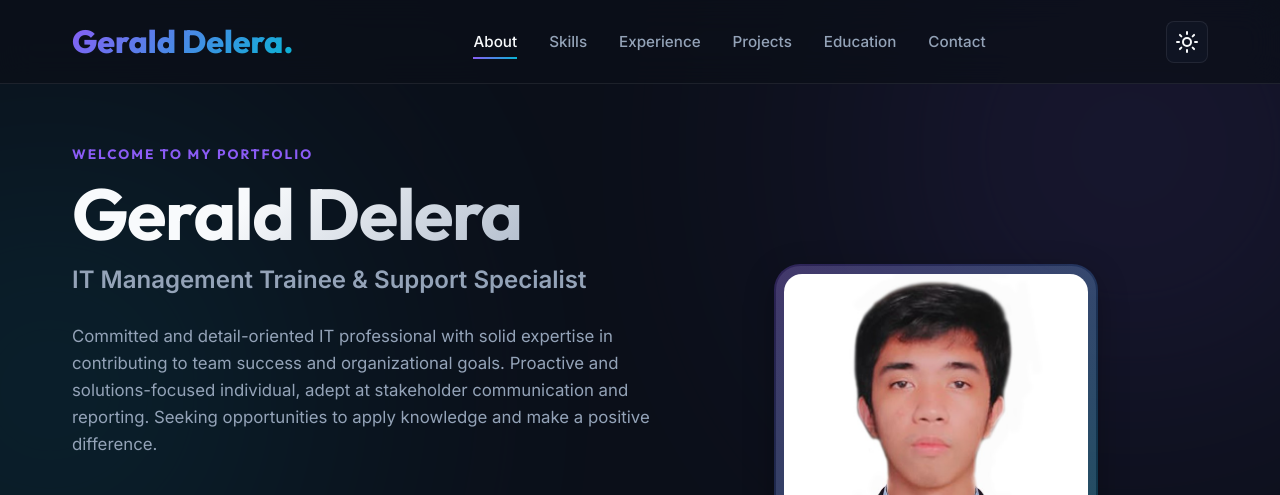
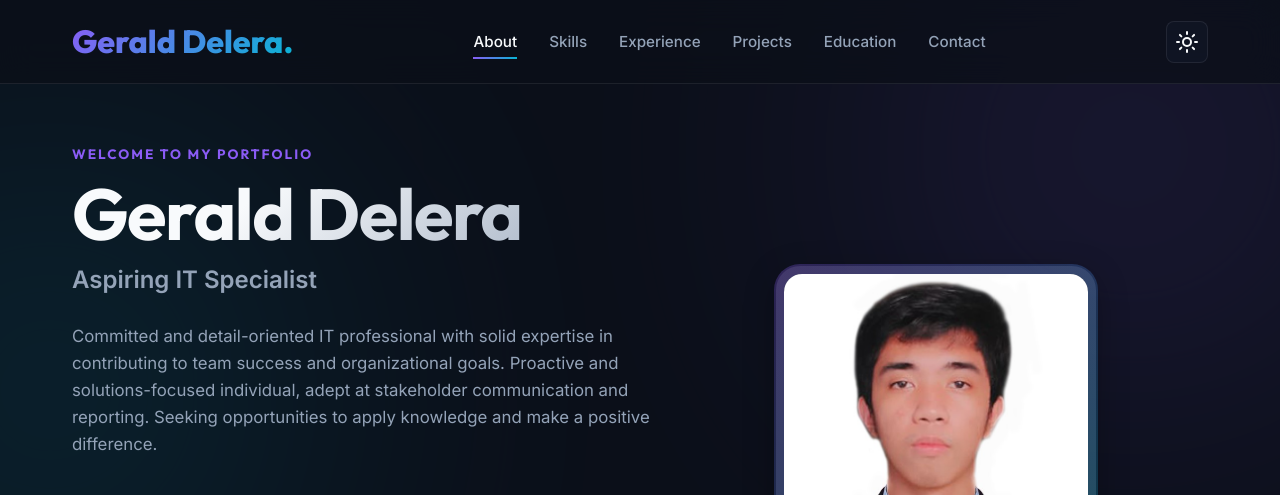
Before and after one commit to h4ruushi/gerald-delera-portfolio, a website built with Vite: page index.html in a window 1280 px wide. Shown: the top 495 px of the page. Built offline with nearby package versions, Linux system fonts and the light colour scheme.

Commit message:
updated portfolio details

```diff
--- a/index.html
+++ b/index.html
@@ -71,7 +71,7 @@
         <div class="hero-info">
           <span class="hero-subtitle">Welcome to my portfolio</span>
           <h1 class="hero-title">Gerald Delera</h1>
-          <p class="hero-role">IT Management Trainee &amp; Support Specialist</p>
+          <p class="hero-role">Aspiring IT Specialist</p>
           <p class="hero-summary">
             Committed and detail-oriented IT professional with solid expertise in contributing to team success and
             organizational goals. Proactive and solutions-focused individual, adept at stakeholder communication and
```
